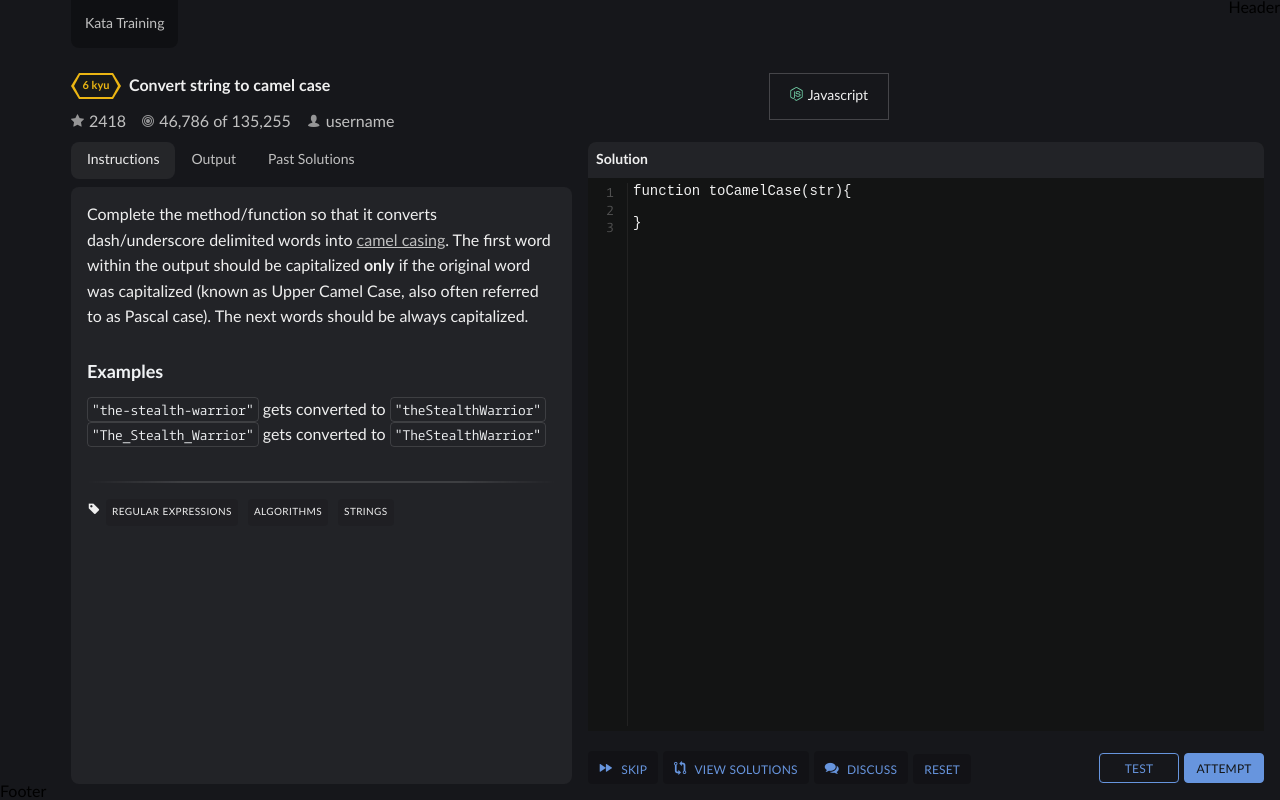
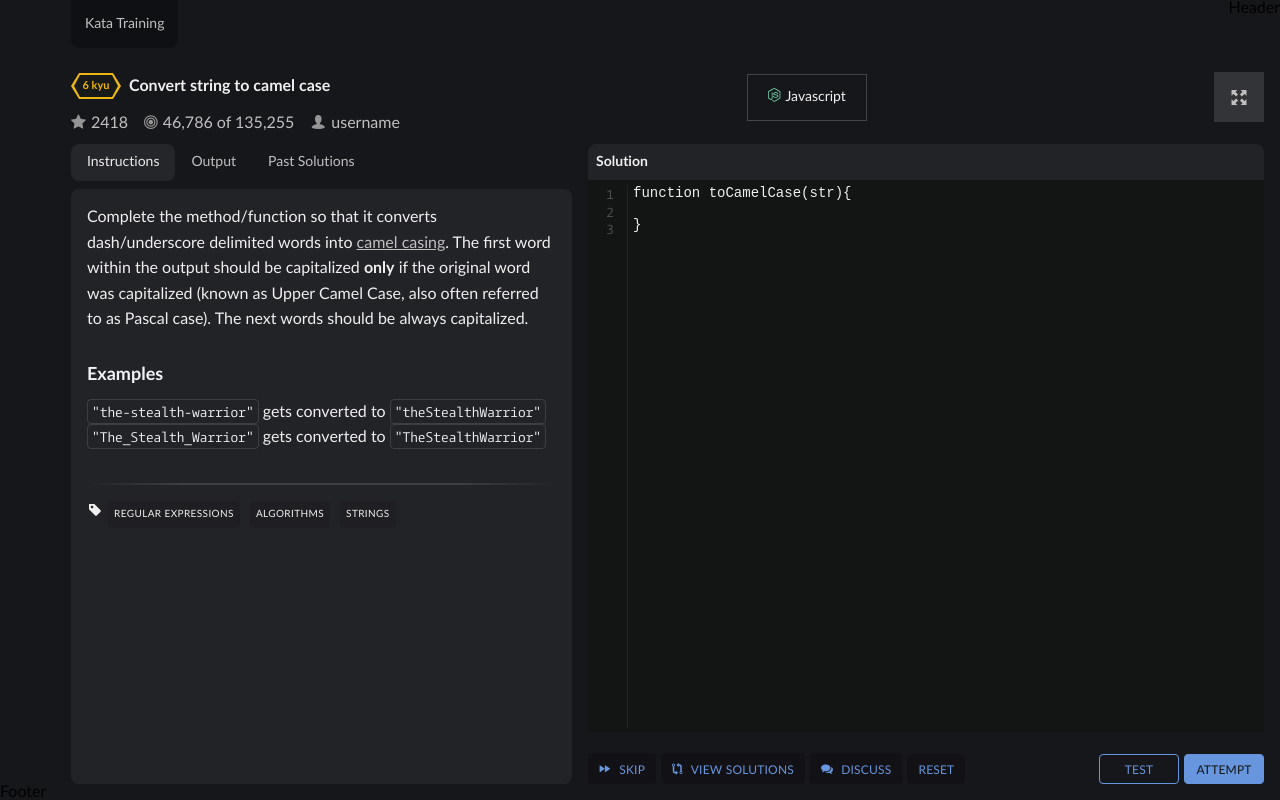
Before and after one commit to hel-sidoruk/rs-clone, a React (Vite) app: page /kata/2/train in a window 1280 px wide. Built offline with nearby package versions, Linux system fonts and the light colour scheme.

Commit message:
feat: add maximize editor size button

```diff
--- a/src/components/Kata/KataDescription.tsx
+++ b/src/components/Kata/KataDescription.tsx
@@ -2,12 +2,18 @@ import React from 'react';
 import { KataInfo } from './KataInfo';
 import { KataLanguage } from './KataLanguage';
 
-export const KataDescription = () => {
+export const KataDescription = ({ handler }: { handler: () => void }) => {
   return (
     <div className="kata-description">
       <KataInfo />
       <KataLanguage status="solved" />
-      <div className="controls"></div>
+      <div className="controls">
+        <div title="Maximize editor space" onClick={handler}>
+          <div className="icon-container">
+            <i className="icon-moon icon-moon-expand "></i>
+          </div>
+        </div>
+      </div>
     </div>
   );
 };
--- a/src/components/KataTraining/KataTrainingInfo.tsx
+++ b/src/components/KataTraining/KataTrainingInfo.tsx
@@ -5,7 +5,13 @@ import { TestsOutput } from './TestsOutput';
 
 const options = ['Instructions', 'Output', 'Past Solutions'];
 
-export const KataTrainingInfo = ({ solved }: { solved: boolean }) => {
+interface Props {
+  solved: boolean;
+  handler: () => void;
+  isHidden: boolean;
+}
+
+export const KataTrainingInfo = ({ solved, handler, isHidden }: Props) => {
   const [active, setActive] = useState(options[0]);
 
   const getClassname = (i: number) => {
@@ -26,6 +32,12 @@ export const KataTrainingInfo = ({ solved }: { solved: boolean }) => {
             Past Solutions
           </button>
         )}
+        {isHidden && (
+          <button className="controls__btn centered" onClick={handler}>
+            <i className="icon-moon icon-moon-collapse"></i>
+            Restore
+          </button>
+        )}
       </div>
       <div className={`kata-train__descr ${active === options[1] ? 'output' : ''}`}>
         {active === options[0] ? (
--- a/src/pages/KataTraining.tsx
+++ b/src/pages/KataTraining.tsx
@@ -1,15 +1,21 @@
-import React from 'react';
+import React, { useState } from 'react';
 import { KataDescription } from '../components/Kata/KataDescription';
 import { KataTrainingInfo } from '../components/KataTraining/KataTrainingInfo';
 import { Solution } from '../components/Solution/Solution';
 
 export const KataTraining = () => {
+  const [isHidden, setIsHidden] = useState(false);
+  const handleClick = () => setIsHidden((value) => !value);
   return (
-    <main className="play-view kata-training">
-      <h1 className="page-title">Kata Training</h1>
-      <KataDescription />
+    <main className={`play-view kata-training ${isHidden ? 'hidden' : ''}`}>
+      {!isHidden && (
+        <>
+          <h1 className="page-title">Kata Training</h1>
+          <KataDescription handler={handleClick} />
+        </>
+      )}
       <section className="kata-train">
-        <KataTrainingInfo solved />
+        <KataTrainingInfo solved handler={handleClick} isHidden={isHidden} />
         <div className="kata-train__code">
           <Solution />
         </div>
--- a/src/scss/icons.scss
+++ b/src/scss/icons.scss
@@ -5,6 +5,7 @@
     font-weight: 400;
     line-height: 1;
     font-size: 14px;
+    font-size: inherit;
   }
   &-next {
     &::before {
@@ -42,6 +43,20 @@
       content: "\e060";
     }
   }
+  &-expand {
+    &::before {
+      font-size: 24px;
+      content: "\e07c";
+    }
+  }
+  &-collapse {
+    line-height: 32px;
+    margin-right: 5px;
+    font-size: 24px;
+    &::before {
+      content: "\e07d";
+    }
+  }
   &-javascript {
     &.solved {
       color: #93c5fd;
--- a/src/scss/kata-train.scss
+++ b/src/scss/kata-train.scss
@@ -8,6 +8,8 @@
     flex-direction: column;
     .controls {
       margin-bottom: 8px;
+      display: flex;
+      align-items: center;
       &__btn {
         padding: 8px 16px;
         color: $grey;
@@ -22,6 +24,10 @@
           background-color: #ffffff10;
           color: #ebebeb;
           pointer-events: none;
+        }
+        &.centered {
+          display: flex;
+          align-items: center;
         }
       }
     }
--- a/src/scss/kata.scss
+++ b/src/scss/kata.scss
@@ -53,3 +53,19 @@
   color: $light;
   line-height: 21px;
 }
+.icon-container {
+  background-color: rgba(#fff, 0.125);
+  height: 50px;
+  width: 50px;
+  color: $grey;
+  text-align: center;
+  cursor: pointer;
+  transition: all .2s ease-in-out;
+  &:hover {
+    background-color: rgba(#fff, 0.05);
+    color: $blue;
+  }
+  .icon-moon::before {
+    line-height: 51px;
+  }
+}
--- a/src/scss/settings.scss
+++ b/src/scss/settings.scss
@@ -79,6 +79,11 @@ input {
     display: flex;
     flex-direction: column;
   }
+  &.hidden {
+    padding: 16px;
+    margin-left: 0;
+    width: 100%;
+  }
 }
 .page-title {
   color: $grey;
```
